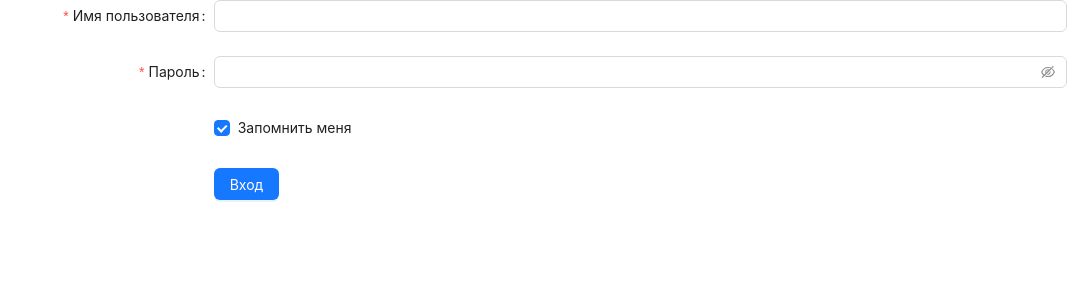
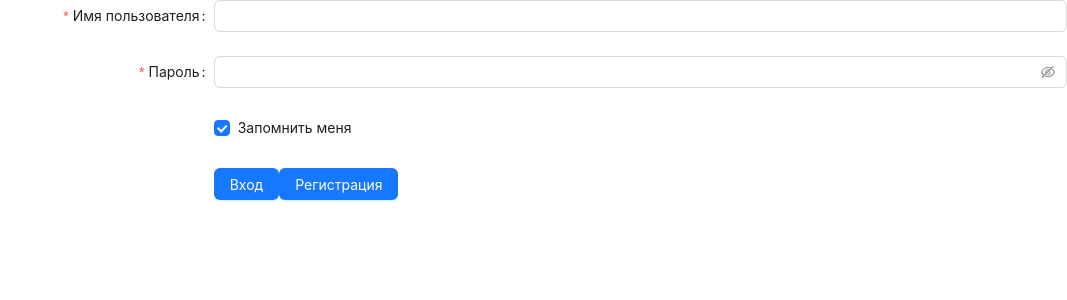
Before and after one commit to khlebnikovroman/PolymerFilmGIS, a React (Create React App) app in the folder WebAppWithReact/client-app/: page /login in a window 1280 px wide. Shown: the top 300 px of the page, without its empty margins (213-1280 px from the left). Built offline with nearby package versions, Linux system fonts and the light colour scheme.

Commit message:
Переписал login с классовой компоненты на функциональную

```diff
--- a/WebAppWithReact/client-app/src/App.tsx
+++ b/WebAppWithReact/client-app/src/App.tsx
@@ -3,9 +3,10 @@ import './App.css';
 import MapComponent from "./components/map/Map";
 import {BrowserRouter, Route, Routes} from "react-router-dom";
 import {ContextMenuProvider} from "./components/context";
-import {Login2} from "./components/Login/login.component";
+import {Login2} from "./components/Auth/Login/login.component";
 import {RequireAuth} from "./RequireAuth";
-import {LogoutComponent} from "./components/Login/logout.component";
+import {LogoutComponent} from "./components/Auth/Login/logout.component";
+import Login from "./components/Auth/Login/Login";
 
 // {MultilineChart} from "./heatmap/testCountour";
 function App() {
@@ -23,7 +24,7 @@ function App() {
                     </RequireAuth>
                 }/>
                 <Route path="/about" element={<h1>ABOUT</h1>}/>
-                <Route path="/login" element={<Login2/>}/>
+                <Route path="/login" element={<Login/>}/>
                 <Route path="/logout" element={<LogoutComponent/>}/>
                 {/*<Route path="/test" element={<MultilineChart/>}/>*/}
             </Routes>
--- /dev/null
+++ b/WebAppWithReact/client-app/src/components/Auth/Login/Login.tsx
@@ -0,0 +1,115 @@
+import {FC, useEffect, useState} from "react";
+import {Navigate, NavigateFunction, useLocation, useNavigate} from "react-router-dom";
+import UserService from "../../../services/UserService";
+import {ILoginModel, LoginModel} from "../../../services/Clients";
+import RegistrationForm from "../Registration/RegistrationForm";
+import {Button, Checkbox, Form, Input, Modal} from "antd";
+
+
+type Props = {
+    navigation: NavigateFunction,
+    fromPage: string
+};
+
+type State = {
+    isAuthorized: boolean,
+    username: string,
+    password: string,
+    loading: boolean,
+    message: string
+};
+
+const Login: FC = () => {
+    const navigation = useNavigate();
+    const location = useLocation()
+    const fromPage = location.state?.from?.pathname || "/"
+
+    const [isAuthorized, setIsAuthorized] = useState(false);
+    const [loading, setLoading] = useState(false);
+    const [message, setMessage] = useState("");
+    const [username, setUsername] = useState("");
+    const [password, setPassword] = useState("");
+
+    useEffect(() => {
+        const currentUser = UserService.getCurrentUserToken();
+        if (currentUser) {
+            setIsAuthorized(true);
+        }
+    }, []);
+
+    const handleLogin = (values: any) => {
+        setMessage("");
+        setLoading(true);
+
+        const loginModel = new LoginModel(new class implements ILoginModel {
+            username = username;
+            password = password
+        });
+
+        UserService.login(loginModel).then(
+            () => {
+                navigation(fromPage);
+            },
+            error => {
+                const resMessage =
+                    (error.response &&
+                        error.response.data &&
+                        error.response.data.message) ||
+                    error.message ||
+                    error.toString();
+
+                setLoading(false);
+                setMessage(resMessage);
+            }
+        );
+    };
+    const showRegistrationForm = () => {
+        console.log("LOGGGG");
+        return <RegistrationForm/>;
+    };
+
+    if (isAuthorized) {
+        return <Navigate to={fromPage} />;
+    }
+
+    return (
+        <Form
+            name="basic"
+            labelCol={{ span: 8 }}
+            wrapperCol={{ span: 16 }}
+            initialValues={{ remember: true }}
+            autoComplete="off"
+        >
+            <Form.Item
+                label="Имя пользователя"
+                name="username"
+                rules={[{ required: true, message: 'Введите имя пользователя' }]}
+            >
+                <Input onChange={(e) => setUsername(e.target.value)} />
+            </Form.Item>
+
+            <Form.Item
+                label="Пароль"
+                name="password"
+                rules={[{ required: true, message: 'Введите пароль' }]}
+            >
+                <Input.Password onChange={(e) => setPassword(e.target.value)} />
+            </Form.Item>
+
+            <Form.Item name="remember" valuePropName="checked" wrapperCol={{ offset: 8, span: 16 }}>
+                <Checkbox>Запомнить меня</Checkbox>
+            </Form.Item>
+
+            <Form.Item wrapperCol={{ offset: 8, span: 16 }}>
+                <Button type="primary" onClick={() => handleLogin([])}>
+                    Вход
+                </Button>
+                <Button type="primary" onClick={showRegistrationForm}>
+                    Регистрация
+                </Button>
+            </Form.Item>
+        </Form>
+    );
+}
+
+export default Login
--- a/WebAppWithReact/client-app/src/components/Login/login.component.tsx
+++ b/WebAppWithReact/client-app/src/components/Auth/Login/login.component.tsx
@@ -2,8 +2,9 @@ import {Component, FC} from "react";
 import {Navigate, NavigateFunction, useLocation, useNavigate} from "react-router-dom";
 // import { useNavigate } from "react-router-dom";
 import {Button, Checkbox, Form, Input} from 'antd';
-import {ILoginModel, LoginModel} from "../../services/Clients";
-import UserService from "../../services/UserService";
+import {ILoginModel, LoginModel} from "../../../services/Clients";
+import UserService from "../../../services/UserService";
+import RegistrationForm from "../Registration/RegistrationForm";
 
 type Props = {
     navigation: NavigateFunction,
@@ -86,6 +87,11 @@ class Login extends Component<Props, State> {
 
         const {loading, message} = this.state;
 
+        const showRegistrationForm = () => {
+            console.log("LOGGGG");
+            return <RegistrationForm/>
+        }
+
         const onFinish = (values: any) => {
             this.handleLogin(values)
             console.log('Success:', values); //todo delete
@@ -128,6 +134,9 @@ class Login extends Component<Props, State> {
                     <Button type="primary" htmlType="submit">
                         Вход
                     </Button>
+                    <Button type="primary" onClick={showRegistrationForm}>
+                        Регистрация
+                    </Button>
                 </Form.Item>
             </Form>
         );
--- a/WebAppWithReact/client-app/src/components/Login/logout.component.tsx
+++ b/WebAppWithReact/client-app/src/components/Auth/Login/logout.component.tsx
@@ -1,5 +1,5 @@
 import React from "react";
-import UserService from "../../services/UserService";
+import UserService from "../../../services/UserService";
 import {useNavigate} from "react-router-dom";
 
 export const LogoutComponent: React.FC = () => {
--- /dev/null
+++ b/WebAppWithReact/client-app/src/components/Auth/Registration/RegistrationForm.tsx
@@ -0,0 +1,46 @@
+import {Button, Checkbox, Form, Input} from 'antd';
+import React from 'react';
+
+const RegistrationForm: React.FC = () => {
+
+    return (
+        <>
+          <Form
+              name="basic"
+              labelCol={{span: 8}}
+              wrapperCol={{span: 16}}
+              initialValues={{remember: true}}
+              autoComplete="off"
+          >
+              <Form.Item
+                  label="Имя пользователя!!!!!!!!!!!!!!!!!!!!!!!!!!!!!!!!!!!!!"
+                  name="username"
+                  rules={[{required: true, message: 'Введите имя пользователя'}]}
+              >
+                  <Input/>
+              </Form.Item>
+
+              <Form.Item
+                  label="Пароль"
+                  name="password"
+                  rules={[{required: true, message: 'Введите пароль'}]}
+              >
+                  <Input.Password/>
+              </Form.Item>
+
+              <Form.Item name="remember" valuePropName="checked" wrapperCol={{offset: 8, span: 16}}>
+                  <Checkbox>Запомнить меня</Checkbox>
+              </Form.Item>
+
+              <Form.Item wrapperCol={{offset: 8, span: 16}}>
+                  <Button type="primary" htmlType="submit">
+                      Вход
+                  </Button>
+                  <Button type="primary" onClick={RegistrationForm}></Button>
+              </Form.Item>
+          </Form>
+        </>
+    )
+}
+
+export default RegistrationForm;
```
Also changed, not shown: WebAppWithReact/client-app/src/components/RegistrationForm.tsx (deleted, +0 -52 lines), 1 other file (tests, documents, lock files or other folders).
